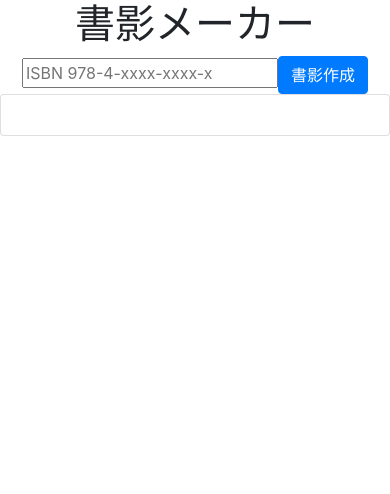
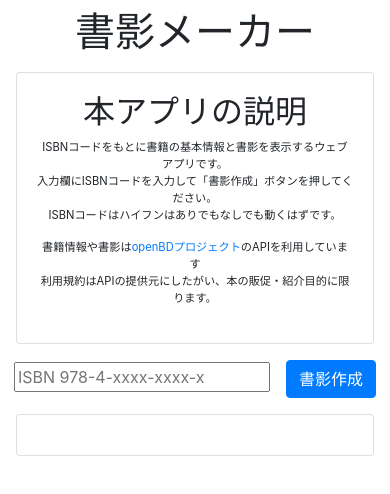
Before and after one commit to Kinji-K/Shoei_maker, a React (Create React App) app: page / in a window 390 px wide. Shown: the top 494 px of the page. Built offline with nearby package versions, Linux system fonts and the light colour scheme.

Commit message:
add application discription

```diff
--- a/src/App.css
+++ b/src/App.css
@@ -5,6 +5,22 @@
 .App-logo {
   height: 40vmin;
   pointer-events: none;
+}
+
+h1{
+  margin-top: 0.5rem;
+}
+
+p {
+  font-size: 1rem;
+}
+
+Button {
+  margin-left: 1rem;
+}
+
+.card {
+  margin: 1rem 1rem;
 }
 
 @media (prefers-reduced-motion: no-preference) {
@@ -36,3 +52,15 @@
     transform: rotate(360deg);
   }
 }
+
+@media screen and (max-width: 1024px){
+  p{
+    font-size: 0.85rem;
+  }
+}
+
+@media screen and (max-width: 600px){
+  p{
+    font-size: 0.7rem;
+  }
+}
--- a/src/components/Title.js
+++ b/src/components/Title.js
@@ -1,6 +1,17 @@
+import Card from "react-bootstrap/Card"
+
 const Title = () => {
   return(
-    <h1>書影メーカー</h1>
+    <div>
+      <h1>書影メーカー</h1>
+      <Card className="card">
+        <Card.Body>
+          <h2>本アプリの説明</h2>
+          <p>ISBNコードをもとに書籍の基本情報と書影を表示するウェブアプリです。<br/>入力欄にISBNコードを入力して「書影作成」ボタンを押してください。<br/>ISBNコードはハイフンはありでもなしでも動くはずです。</p>
+          <p>書籍情報や書影は<a href="https://openbd.jp/">openBDプロジェクト</a>のAPIを利用しています<br/>利用規約はAPIの提供元にしたがい、本の販促・紹介目的に限ります。</p>
+        </Card.Body>
+      </Card>
+    </div>
   );
 };
 
```
